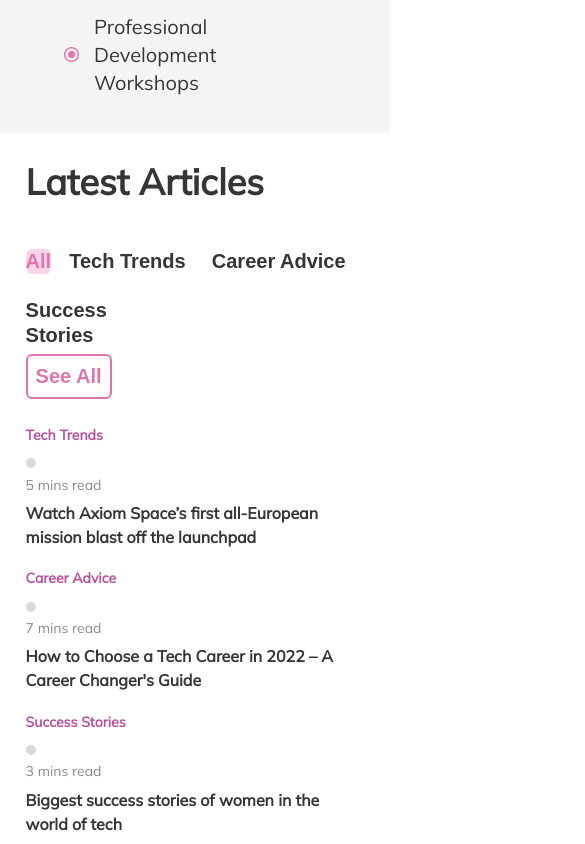
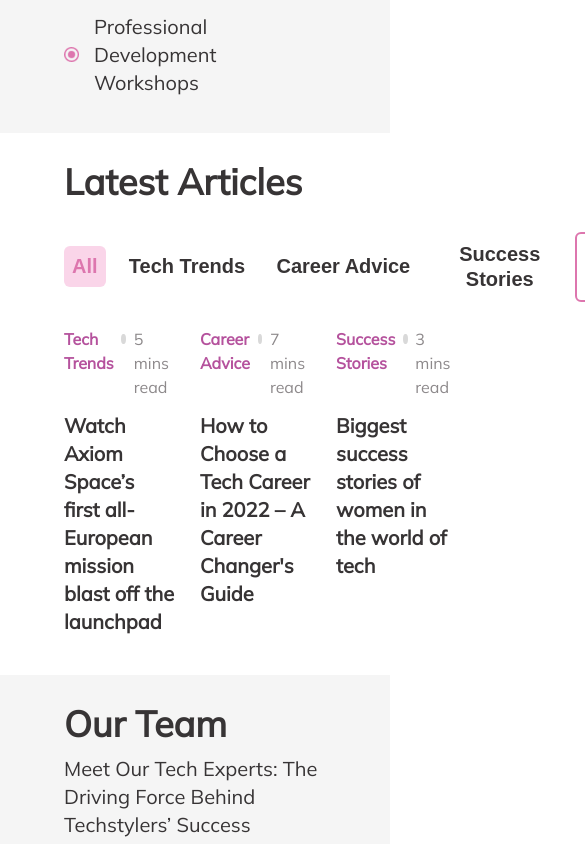
Before and after one commit to SandraDammy/techStylers, a React (Create React App) app: page / in a window 390 px wide. Shown: the part 3860-4704 px from the top of the page, 585 px wide, since content can reach past the window. Built offline with nearby package versions, Linux system fonts and the light colour scheme.

Commit message:
[feat]: Include dynamic data

```diff
--- a/src/Components/Style/Article.module.css
+++ b/src/Components/Style/Article.module.css
@@ -8,7 +8,6 @@
 }
 .buttonsContainer{
     display: flex;
-    flex-wrap: wrap;
     justify-content: space-between;
     align-items: center;
 }
@@ -19,8 +18,8 @@
     gap: 0.5em;
 }
 .articleContainer {
-    display: flex;
-    flex-wrap: wrap;
+    display: grid;
+    grid-template-columns: repeat(3, 1fr);
     gap: 2rem;
 }
 
@@ -40,9 +39,9 @@
 
 .articleInfo {
     display: flex;
-    flex-direction: column;
+    flex-direction: row;
     align-items: start;
-    gap: 0.5em;
+    gap: 0.6em;
 }
 
 .articleCategory {
@@ -73,47 +72,7 @@
     font-weight: 600;
     line-height: 28px;
 }
-@media (max-width: 680px){
-    .container {
-        padding: 2rem 2rem;
-    }
-    .articleContainer {
-        gap: 1rem;
-    }
-    .article {
-        gap: 0.5rem;
-    }
-    .articleTitle p {
-        font-size: 16px;
-        font-weight: 600;
-        line-height: 24px;
-    }
-    .articleCategory {
-        font-size: 14px;
-        font-weight: 700;
-        line-height: 20px;
-    }
-    .articleTimeDate {
-        font-size: 14px;
-        font-weight: 500;
-        line-height: 20px;
-    }
-   .buttonsContainer{
-    justify-content: left;
-    gap: 0.1em;
-   }
-  .buttons{
-    padding:0;
-    justify-content: left;
-    gap: 0.1em;
-    flex-wrap: wrap;
-    text-align: left;
-  }
-  .buttons button{
-    text-align: left;
-    padding:0em;
-  }
-}
+
 
 /* .h1{
     font-weight: 900;
```
